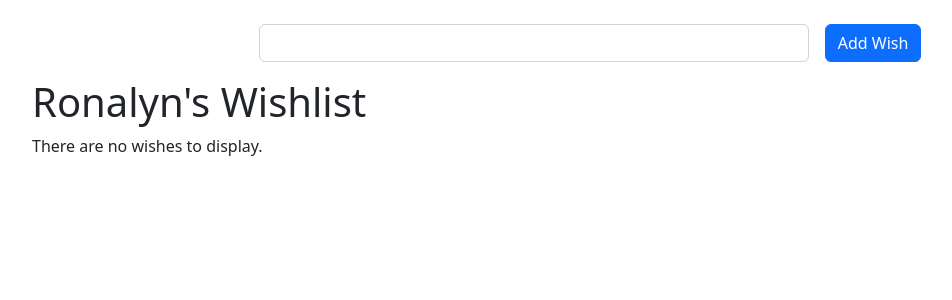
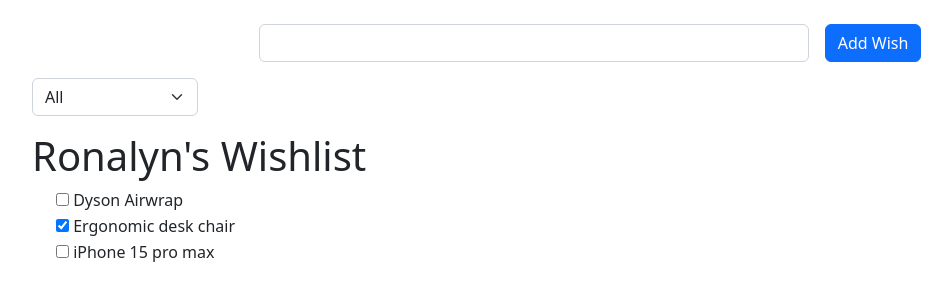
Before and after one commit to ronalynn/AngularWishlist, an Angular app: page / in a window 1280 px wide. Shown: the top 300 px of the page, without its empty margins (50-1002 px from the left). Built offline with nearby package versions, Linux system fonts and the light colour scheme.

Commit message:
wishlist filters depending on fulfilled or not fulfilled

```diff
--- a/src/app/app.component.html
+++ b/src/app/app.component.html
@@ -15,13 +15,27 @@
   </form>
 
   <div class="row mt-3">
+    <div class="col-sm-2">
+      <select
+        class="form-select"
+        [(ngModel)]="listFilter"
+        (ngModelChange)="filterChanged($event)"
+      >
+        <option value="0">All</option>
+        <option value="1">Unfulfilled</option>
+        <option value="2">Fulfilled</option>
+      </select>
+    </div>
+  </div>
+
+  <div class="row mt-3">
     <h1>{{title}}</h1>
-    <div *ngIf="items.length === 0; else showItems">
+    <div *ngIf="visibleItems.length === 0; else showItems">
       There are no wishes to display.
     </div>
     <ng-template #showItems>
       <ul class="wish-list">
-        <li *ngFor="let item of items; index as ii">
+        <li *ngFor="let item of visibleItems; index as ii">
             <div class="form-check">
               <label class="form-check-label">
                 <input
--- a/src/app/app.component.ts
+++ b/src/app/app.component.ts
@@ -11,10 +11,12 @@ export class AppComponent {
   title = 'Ronalyn\'s Wishlist';
 
   items : WishItem[] = [
-    // new WishItem('Dyson Airwrap'),
-    // new WishItem('Ergonomic desk chair', true),
-    // new WishItem('iPhone 15 pro max')
+    new WishItem('Dyson Airwrap'),
+    new WishItem('Ergonomic desk chair', true),
+    new WishItem('iPhone 15 pro max')
   ];
+
+  visibleItems : WishItem[] = this.items;
 
   newWishText = '';
 
@@ -27,4 +29,17 @@ export class AppComponent {
     item.isComplete = !item.isComplete;
     console.log(item)
   }
+
+  //filtering wishlist
+  listFilter : String = '0';
+
+  filterChanged(value: any){
+    if(value === '0'){
+      this.visibleItems = this.items;
+    } else if (value === '1'){
+      this.visibleItems = this.items.filter(item => !item.isComplete)
+    } else {
+      this.visibleItems = this.items.filter(item => item.isComplete)
+    }
+  }
 }
```
